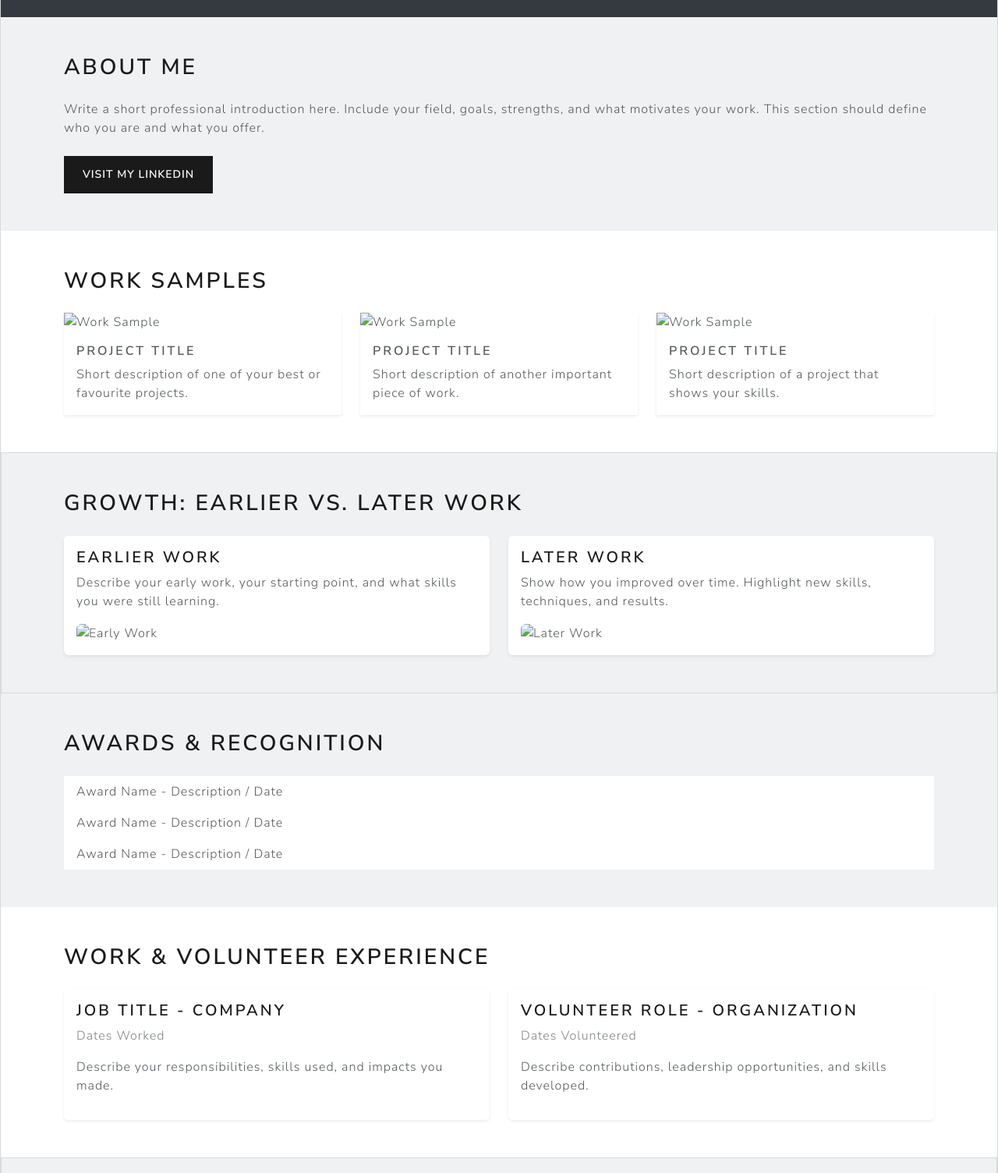
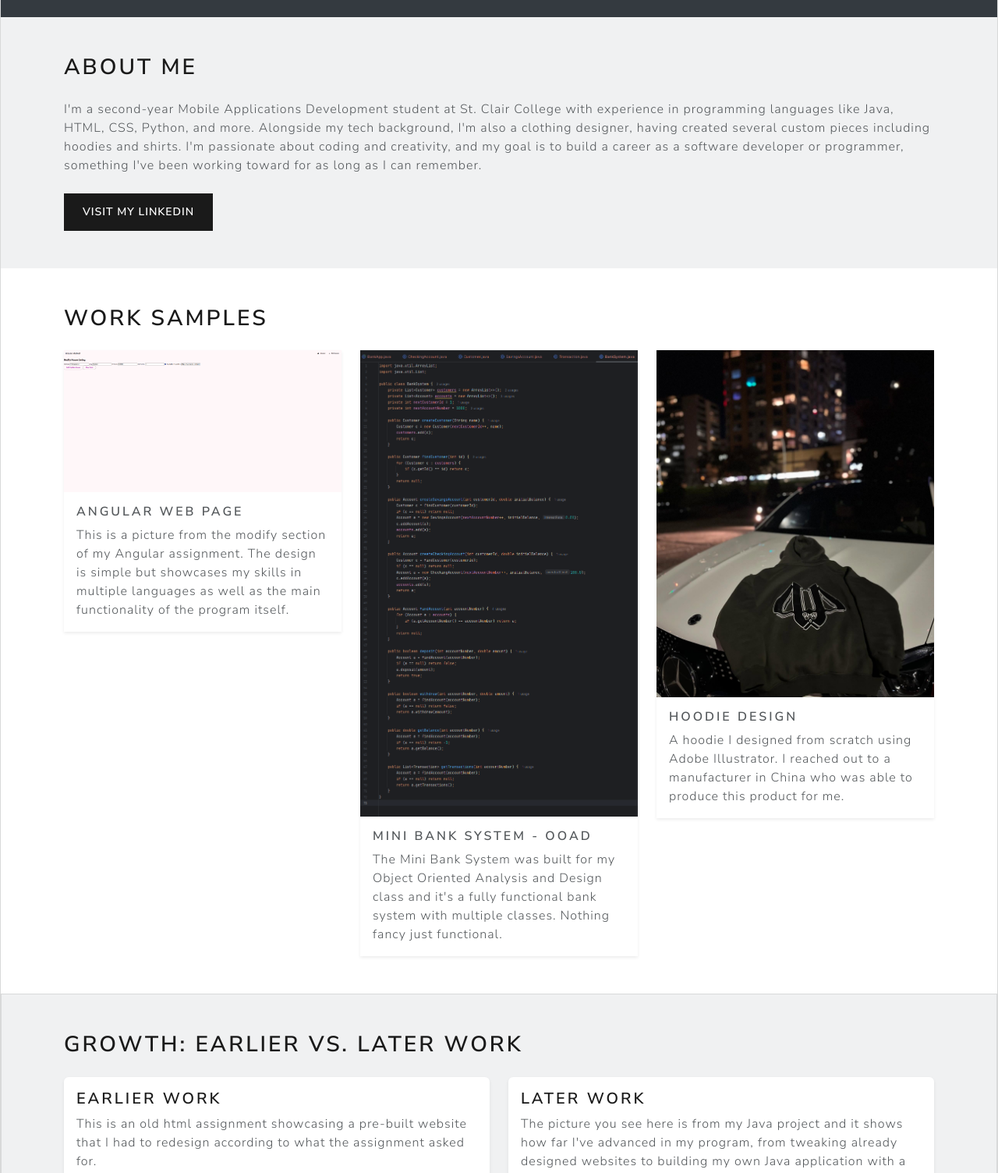
Before and after one commit to lynchlukas/Portfolio, a plain HTML site: page index.html in a window 1280 px wide. Shown: the part 380-1884 px from the top of the page at 78% size. Drawn offline with nearby package versions, Linux system fonts and the light colour scheme.

Commit message:
Completed portfolio

```diff
--- a/index.html
+++ b/index.html
@@ -45,8 +45,9 @@
     <div class="container">
       <h2 class="mb-4 fw-bold">About Me</h2>
       <p>
-        Write a short professional introduction here. Include your field, goals, strengths,
-        and what motivates your work. This section should define who you are and what you offer.
+        I'm a second-year Mobile Applications Development student at St. Clair College with experience in programming languages like Java, HTML, CSS, Python, and more.
+        Alongside my tech background, I'm also a clothing designer, having created several custom pieces including hoodies and shirts.
+        I'm passionate about coding and creativity, and my goal is to build a career as a software developer or programmer, something I've been working toward for as long as I can remember.
       </p>
 
       <a href="www.linkedin.com/in/lukas-l-1175273a0" class="btn btn-primary mt-2" target="_blank">Visit My LinkedIn</a>
@@ -62,10 +63,10 @@
         <!-- Work Item -->
         <div class="col-md-4">
           <div class="card shadow-sm">
-            <img src="sample1.jpg" class="card-img-top" alt="Work Sample">
+            <img src="images/Screenshot 2025-12-08 145105.png" class="card-img-top" alt="Work Sample">
             <div class="card-body">
-              <h5 class="card-title">Project Title</h5>
-              <p class="card-text">Short description of one of your best or favourite projects.</p>
+              <h5 class="card-title">Angular Web Page</h5>
+              <p class="card-text">This is a picture from the modify section of my Angular assignment. The design is simple but showcases my skills in multiple languages as well as the main functionality of the program itself.</p>
             </div>
           </div>
         </div>
@@ -73,10 +74,10 @@
         <!-- Work Item -->
         <div class="col-md-4">
           <div class="card shadow-sm">
-            <img src="sample2.jpg" class="card-img-top" alt="Work Sample">
+            <img src="images/Screenshot 2025-12-08 150016.png" class="card-img-top" alt="Work Sample">
             <div class="card-body">
-              <h5 class="card-title">Project Title</h5>
-              <p class="card-text">Short description of another important piece of work.</p>
+              <h5 class="card-title">Mini Bank System - OOAD</h5>
+              <p class="card-text">The Mini Bank System was built for my Object Oriented Analysis and Design class and it's a fully functional bank system with multiple classes. Nothing fancy just functional.</p>
             </div>
           </div>
         </div>
@@ -84,10 +85,10 @@
         <!-- Work Item -->
         <div class="col-md-4">
           <div class="card shadow-sm">
-            <img src="sample3.jpg" class="card-img-top" alt="Work Sample">
+            <img src="images/invade Hoodie.jpg" class="card-img-top" alt="Work Sample">
             <div class="card-body">
-              <h5 class="card-title">Project Title</h5>
-              <p class="card-text">Short description of a project that shows your skills.</p>
+              <h5 class="card-title">Hoodie Design</h5>
+              <p class="card-text">A hoodie I designed from scratch using Adobe Illustrator. I reached out to a manufacturer in China who was able to produce this product for me.</p>
             </div>
           </div>
         </div>
@@ -95,7 +96,7 @@
     </div>
   </section>
 
-  <!-- GROWTH SECTION (EARLY VS LATER WORK) -->
+  <!-- GROWTH SECTION -->
   <section id="growth" class="py-5 bg-light">
     <div class="container">
       <h2 class="mb-4 fw-bold">Growth: Earlier vs. Later Work</h2>
@@ -104,16 +105,18 @@
         <div class="col-md-6">
           <div class="p-3 border rounded bg-white shadow-sm">
             <h4>Earlier Work</h4>
-            <p>Describe your early work, your starting point, and what skills you were still learning.</p>
-            <img src="early.jpg" class="img-fluid rounded" alt="Early Work">
+            <p>This is an old html assignment showcasing a pre-built website that I had to redesign
+              according to what the assignment asked for.</p>
+            <img src="images/Screenshot 2025-12-07 202027.png" class="img-fluid rounded" alt="Early Work">
           </div>
         </div>
 
         <div class="col-md-6">
           <div class="p-3 border rounded bg-white shadow-sm">
             <h4>Later Work</h4>
-            <p>Show how you improved over time. Highlight new skills, techniques, and results.</p>
-            <img src="later.jpg" class="img-fluid rounded" alt="Later Work">
+            <p>The picture you see here is from my Java project and it shows how far I've advanced in my program,
+              from tweaking already designed websites to building my own Java application with a database.</p>
+            <img src="images/Screenshot 2025-12-08 150016.png" class="img-fluid rounded" alt="Later Work">
           </div>
         </div>
       </div>
@@ -125,9 +128,8 @@
     <div class="container">
       <h2 class="mb-4 fw-bold">Awards & Recognition</h2>
       <ul class="list-group">
-        <li class="list-group-item">Award Name - Description / Date</li>
-        <li class="list-group-item">Award Name - Description / Date</li>
-        <li class="list-group-item">Award Name - Description / Date</li>
+        <li class="list-group-item">St. Clair Acedmic Scholarship - Scholarship for having a grade average of 80% and above / 2024-2025</li>
+        <li class="list-group-item">SHSM Scholarship - Specialist High School Major award in highschool / 2023-2024</li>
       </ul>
     </div>
   </section>
@@ -135,22 +137,22 @@
   <!-- EXPERIENCE -->
   <section id="experience" class="py-5 bg-white">
     <div class="container">
-      <h2 class="mb-4 fw-bold">Work & Volunteer Experience</h2>
+      <h2 class="mb-4 fw-bold">Work Experience</h2>
 
       <div class="row gy-4">
         <div class="col-md-6">
           <div class="border rounded p-3 shadow-sm">
-            <h4>Job Title - Company</h4>
-            <p class="text-muted">Dates Worked</p>
-            <p>Describe your responsibilities, skills used, and impacts you made.</p>
+            <h4>Line Cook/Dishwasher - Parks & Rec Gastropub</h4>
+            <p class="text-muted">2022 - current</p>
+            <p>Worked in the fryer, salad and dish station. Hosted several nights when understaffed.</p>
           </div>
         </div>
 
         <div class="col-md-6">
           <div class="border rounded p-3 shadow-sm">
-            <h4>Volunteer Role - Organization</h4>
-            <p class="text-muted">Dates Volunteered</p>
-            <p>Describe contributions, leadership opportunities, and skills developed.</p>
+            <h4>Dishwasher - Ambassador Golf Club</h4>
+            <p class="text-muted">Febuary 2024 - May 2025</p>
+            <p>Prepped food when needed, washed dishes for large events with in small time frames.</p>
           </div>
         </div>
       </div>
```
Also changed, not shown: images/Screenshot 2025-12-07 202121.png (deleted), images/Screenshot 2025-12-08 145105.png (added), images/Screenshot 2025-12-08 145613.png (added), images/Screenshot 2025-12-08 150016.png (added), images/invade Hoodie.jpg (added).
